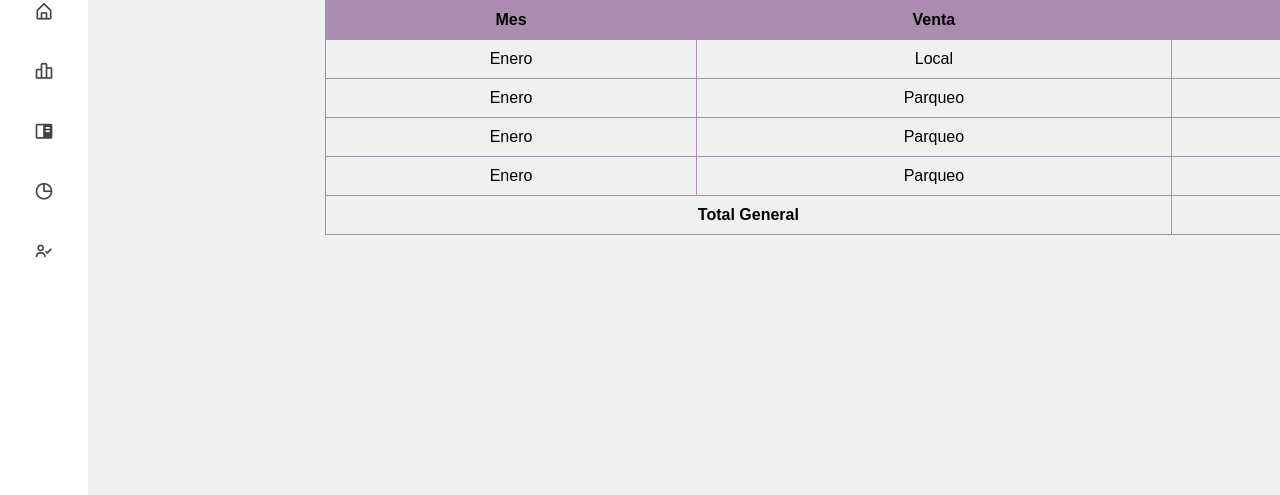
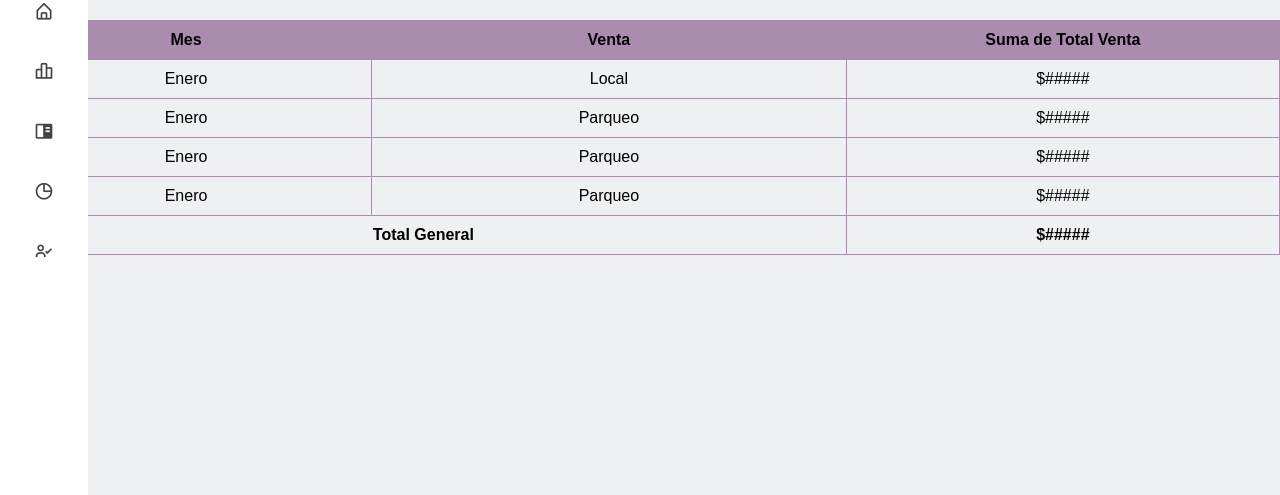
Before and after one commit to kenetcode/ERP-Ventas, a Django app: page /generarInformeVenta/ in a window 1280 px wide; the page is wider, and only the part inside the window is pictured. Shown: the part 164-659 px from the top of that part. Run offline with Django 5.2, Linux system fonts and the light colour scheme; the visitor is signed in with stand-in values (Sample User, id 1).

Commit message:
modifique el margin-left del valor que tenia a margin-left: 0 auto;

```diff
--- a/erp/ventas/static/ventas/css/generarInformeVenta.css
+++ b/erp/ventas/static/ventas/css/generarInformeVenta.css
@@ -64,8 +64,8 @@
     width: 100%;
     border-collapse: collapse;
     margin-bottom: 20px;
-    margin-left: 325px;
-    margin-top: -20px;
+    margin-left: 0 auto;
+    margin-top: 20px;
 }
 
 table, th, td {
```
